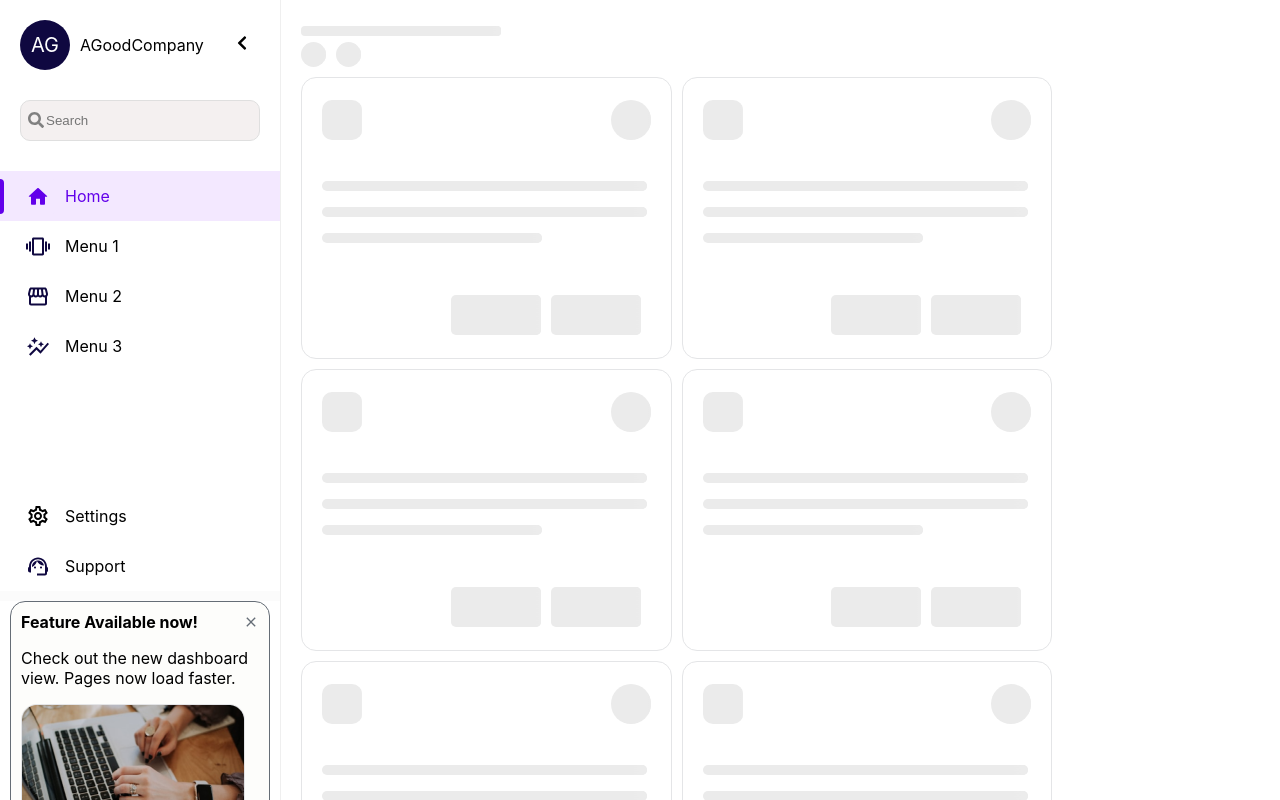
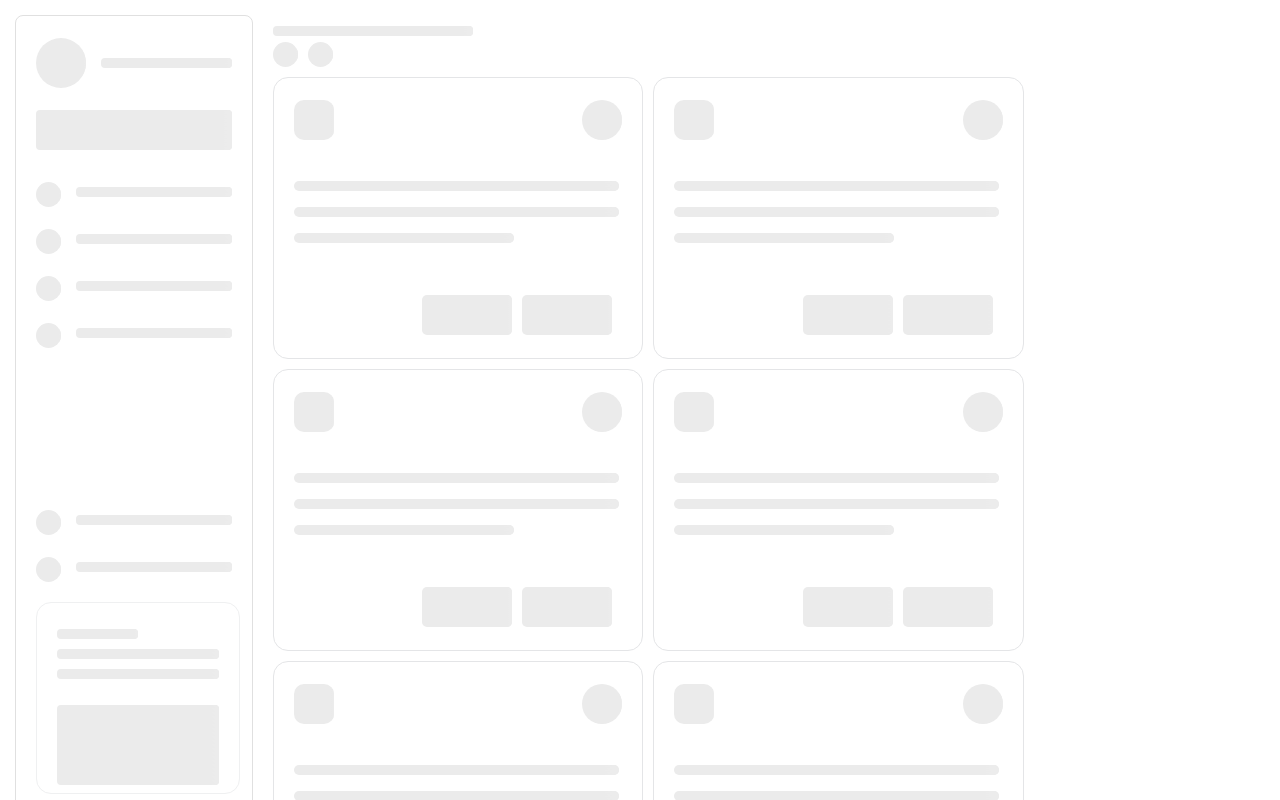
Before and after one commit to PheloMacanda/timbuk2-assessment, a React (Create React App) app: page / in a window 1280 px wide. Both pictures are taken after a click on the element "Show Skeleton Loader". Shown: the top 800 px of the page. Built offline with nearby package versions, Linux system fonts and the light colour scheme.

Commit message:
skeleton sidebar

```diff
--- a/src/components/skeletons/skeleton-sidebar/index.tsx
+++ b/src/components/skeletons/skeleton-sidebar/index.tsx
@@ -1,10 +1,68 @@
 import { FC } from "react";
+import Skeleton from "react-loading-skeleton";
 import "./skeleton-sidebar.css";
 
-export const SkeletonSidebar:FC = () => {
+export const SkeletonSidebar: FC = () => {
     return (
-        <div className="skeleton-bar-container">
-            Skeleton Loader
+        <div className="skeleton-container">
+            <div className="skeleton-avatar">
+                <Skeleton circle={true} height={50} width={50} />
+                <div className="skeleton-avatar-text">
+                    <Skeleton height={10} width={`100%`} />
+                </div>
+            </div>
+
+            <Skeleton className="skeleton-line" height={40} width={`100%`} />
+
+            <div className="skeleton-circle-line-container">
+                <div className="skeleton-avatar">
+                    <Skeleton circle={true} height={25} width={25} />
+                    <div className="skeleton-avatar-text">
+                        <Skeleton className="skeleton-circle-line" height={10} width={`100%`} />
+                    </div>
+                </div>
+                <div className="skeleton-avatar">
+                    <Skeleton circle={true} height={25} width={25} />
+                    <div className="skeleton-avatar-text">
+                        <Skeleton className="skeleton-circle-line" height={10} width={`100%`} />
+                    </div>
+                </div>
+                <div className="skeleton-avatar">
+                    <Skeleton circle={true} height={25} width={25} />
+                    <div className="skeleton-avatar-text">
+                        <Skeleton className="skeleton-circle-line" height={10} width={`100%`} />
+                    </div>
+                </div>
+                <div className="skeleton-avatar">
+                    <Skeleton circle={true} height={25} width={25} />
+                    <div className="skeleton-avatar-text">
+                        <Skeleton className="skeleton-circle-line" height={10} width={`100%`} />
+                    </div>
+                </div>
+            </div>
+            <div className="skeleton-box-section">
+                <div className="skeleton-avatar">
+                    <Skeleton circle={true} height={25} width={25} />
+                    <div className="skeleton-avatar-text">
+                        <Skeleton className="skeleton-circle-line" height={10} width={`100%`} />
+                    </div>
+                </div>
+                <div className="skeleton-avatar">
+                    <Skeleton circle={true} height={25} width={25} />
+                    <div className="skeleton-avatar-text">
+                        <Skeleton className="skeleton-circle-line" height={10} width={`100%`} />
+                    </div>
+                </div>
+                <div className="skeleton-box">
+                    <Skeleton height={10} width={`50%`} />
+                    <Skeleton height={10} width={`100%`} />
+                    <Skeleton height={10} width={`100%`} />
+
+                    <div className="skeleton-last-box">
+                        <Skeleton height={80} width={`100%`} />
+                    </div>
+                </div>
+            </div>
         </div>
     );
 };
--- a/src/components/skeletons/skeleton-sidebar/skeleton-sidebar.css
+++ b/src/components/skeletons/skeleton-sidebar/skeleton-sidebar.css
@@ -1,6 +1,54 @@
-.skeleton-bar-container {
-    background-color: #000;
-    color: #fff;
-    width: 20px;
-    height: 20px;
+.skeleton-container {
+    width: 450px;
+    margin: auto;
+    padding: 20px;
+    border-radius: 8px;
+    border: 1px solid #e0e0e0;
+    margin: 15px 0 0 15px;
 }
+
+.skeleton-avatar {
+    display: flex;
+    align-items: center;
+    margin-bottom: 20px;
+}
+
+.skeleton-avatar-text {
+    margin-left: 15px;
+    width: 100%;
+}
+
+.skeleton-line {
+    margin-bottom: 10px;
+}
+
+.skeleton-box-section {
+    margin-top: 40px;
+    padding-top: 100px;
+}
+
+.skeleton-box-line {
+    margin-bottom: 10px;
+}
+
+.skeleton-box {
+    margin-top: 10px;
+    border: 1px solid var(--gray-100);
+    border-radius: 15px;
+    height: 150px;
+    padding: 20px;
+    width: 83%;
+}
+
+.skeleton-circle-line-container {
+    margin-top: 20px;
+    margin-bottom: 60px;
+}
+
+.skeleton-circle-line {
+    margin-bottom: 10px;
+}
+
+.skeleton-last-box {
+    margin-top: 20px;
+}
--- a/src/config/index.ts
+++ b/src/config/index.ts
@@ -0,0 +1,2 @@
+import { FC } from 'react';
+console.log('index')
--- a/src/pages/home/index.tsx
+++ b/src/pages/home/index.tsx
@@ -4,6 +4,7 @@ import { SideNavBar } from "../../components/sidebar";
 import Skeleton from "react-loading-skeleton";
 import { SkeletonCard } from "../../components/skeletons/skeleton-card";
 import "./home.css";
+import { SkeletonSidebar } from "../../components/skeletons/skeleton-sidebar";
 
 export const Home = () => {
 
@@ -13,7 +14,7 @@ export const Home = () => {
 
     return (
         <div className="main-container">
-            <SideNavBar />
+            {showSkeletons ? <SkeletonSidebar /> : <SideNavBar />}
             <div className="main-app">
                 {!showSkeletons ?
                     <div className="header-texts">
```
